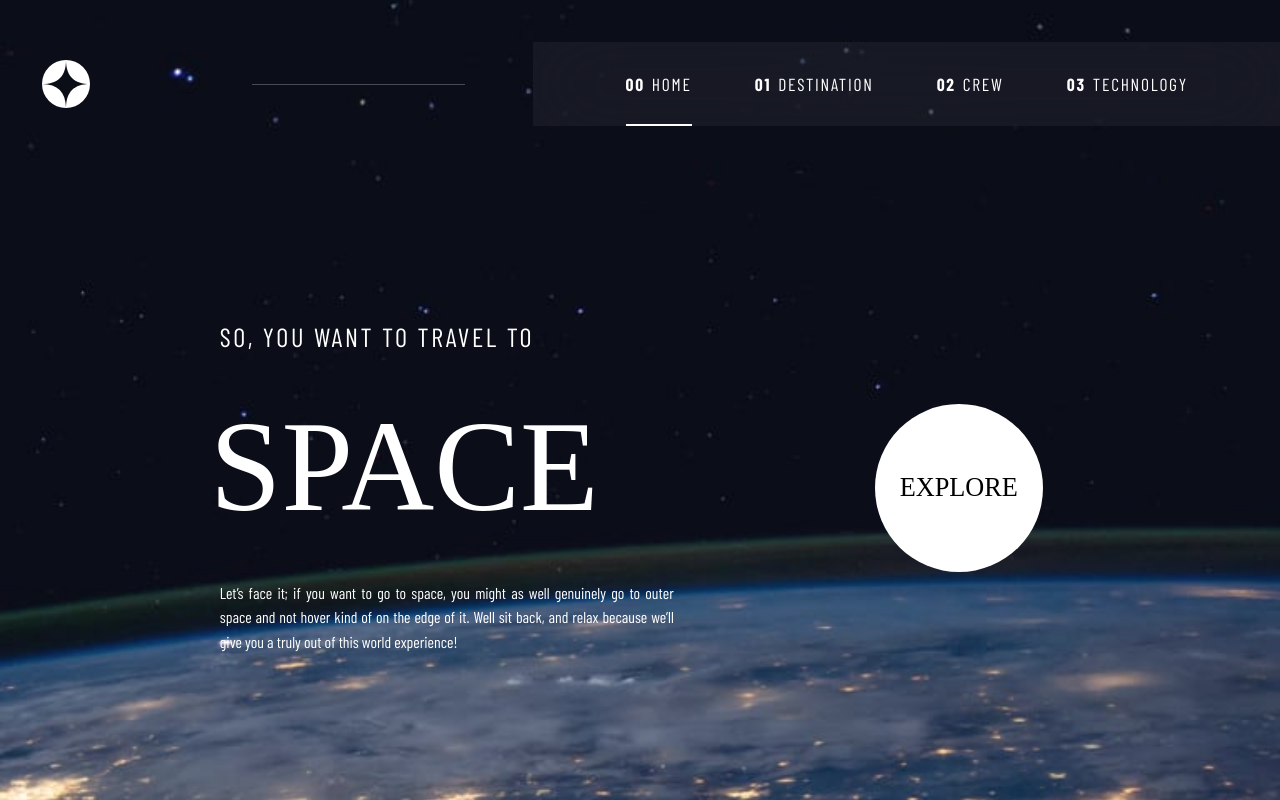
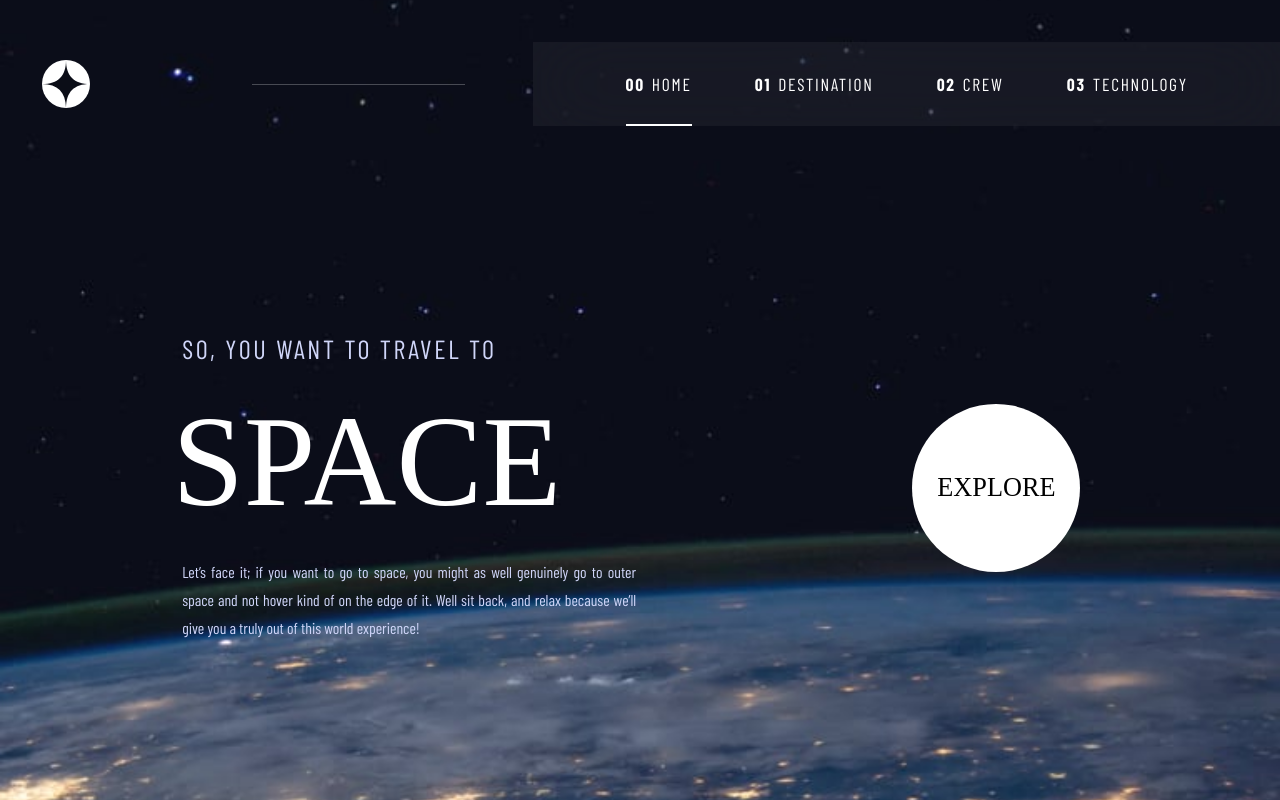
Before and after one commit to sos321/space-tourism, a React (Vite) app: page / in a window 1280 px wide. Built offline with nearby package versions, Linux system fonts and the light colour scheme; a web font is replaced by a local one.

Commit message:
change paragraph color & line height

```diff
--- a/src/components/destination/destination-text.jsx
+++ b/src/components/destination/destination-text.jsx
@@ -6,7 +6,7 @@ export default function DestinationText({ destination }) {
       <h2 className="mb-6 uppercase text-8xl font-heading">
         {destination.name}
       </h2>
-      <p className="max-w-lg mb-16 text-lg text-justify lg:text-center">
+      <p className="max-w-lg mb-16 text-lg leading-8 text-justify lg:text-center">
         {destination.description}
       </p>
       <hr className="mb-7 h-[0.5px]" />
--- a/src/pages/destination.jsx
+++ b/src/pages/destination.jsx
@@ -44,9 +44,9 @@ function Destination() {
             <Nav
               selected={planet}
               onClick={clickHandler}
-              active="border-white border-solid border-b-2"
-              hover="border-transparent border-solid border-b-2 hover:border-white hover:border-solid hover:border-b-2 hover:border-opacity-50"
-              general="text-xl uppercase tracking-widest flex gap-2 h-full items-center transition-all"
+              active="border-white border-solid border-b-2 text-white"
+              hover="text-paragraph border-transparent border-solid border-b-2 hover:border-white hover:border-solid hover:border-b-2 hover:border-opacity-50"
+              general=" text-xl uppercase tracking-widest flex gap-2 h-full items-center transition-all"
               title="name"
               items={data.destinations}
             />
--- a/src/pages/index.jsx
+++ b/src/pages/index.jsx
@@ -28,9 +28,9 @@ function Index() {
         />,
         document.getElementById("img-root")
       )}
-      <Page className="flex items-center justify-between gap-5 pr-5 -mt-24 md:pr-0 2xl:mt-0 2xl:justify-around lg:gap-24 lg:flex-col lg:items-center lg:justify-center">
+      <Page className="flex items-center justify-center pr-5 -mt-24 hr:gap-48 gap-80 md:pr-0 2xl:mt-0 2xl:justify-around lg:gap-24 lg:flex-col lg:items-center lg:justify-center">
         <div className="flex flex-col gap-5 lg:text-center">
-          <h2 className="text-3xl tracking-widest uppercase">
+          <h2 className="-mb-5 text-3xl tracking-widest uppercase lg:mb-0 text-paragraph">
             So, you want to travel to
           </h2>
           <h1
@@ -40,7 +40,7 @@ function Index() {
             Space
           </h1>
           <p
-            className="text-lg text-justify lg:text-center"
+            className="-mt-5 text-lg leading-8 text-justify lg:mt-0 lg:text-center"
             style={{ width: width }}
           >
             Let’s face it; if you want to go to space, you might as well
--- a/src/static/index.css
+++ b/src/static/index.css
@@ -43,6 +43,10 @@
   padding: 0;
 }
 
+p {
+  color: #d0d6f9;
+}
+
 @media (min-width: 112rem) and (min-height: 70rem) {
   html {
     font-size: 20px;
--- a/tailwind.config.js
+++ b/tailwind.config.js
@@ -2,7 +2,11 @@
 export default {
   content: ["./index.html", "./src/**/*.{js,jsx}"],
   theme: {
-    extend: {},
+    extend: {
+      colors: {
+        paragraph: "#D0D6F9",
+      },
+    },
     fontFamily: {
       heading: ["Bellefair", "serif"],
     },
```
